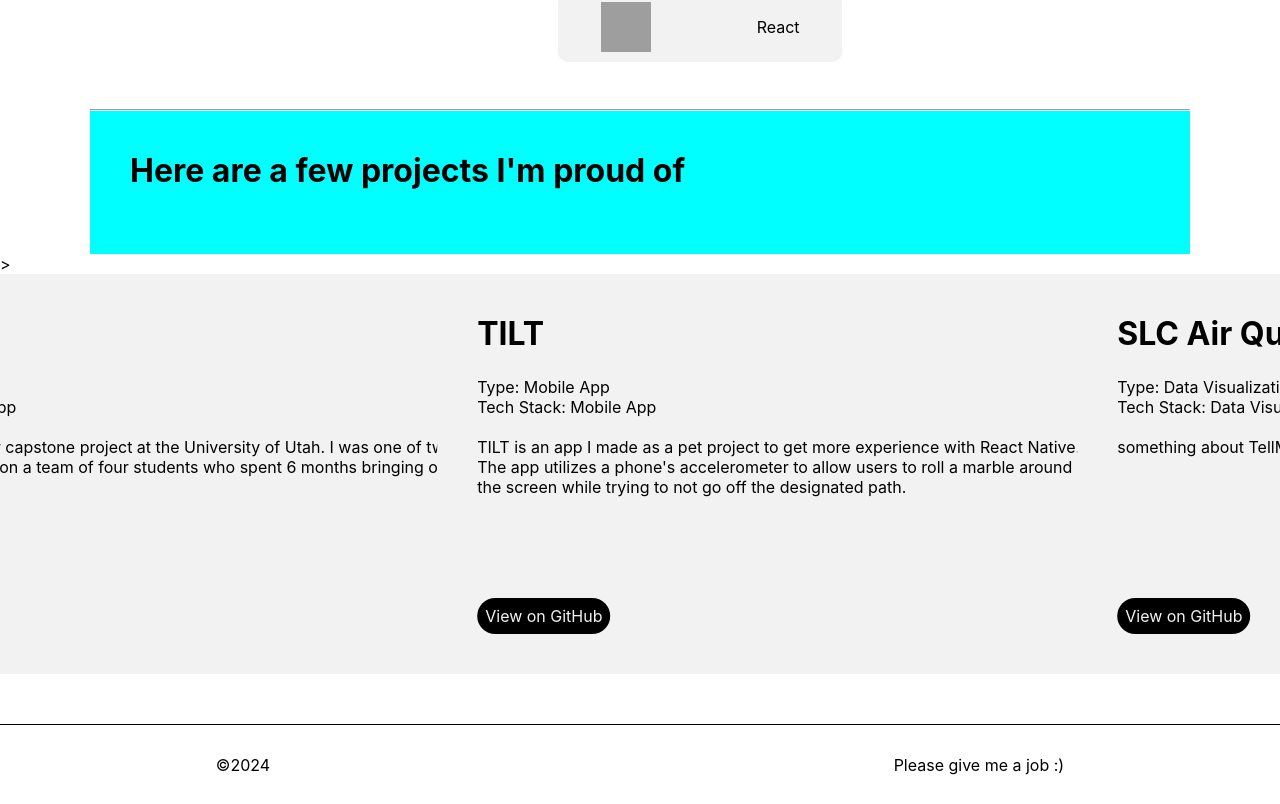
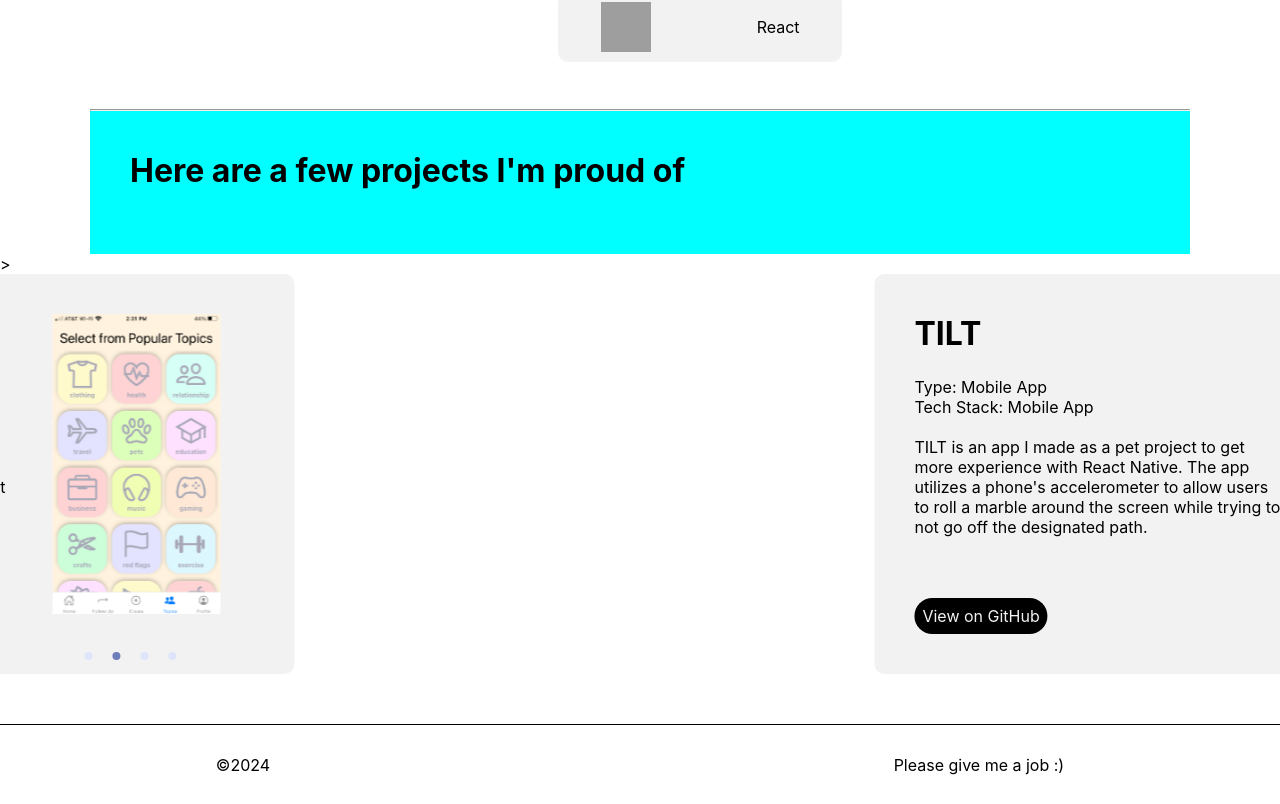
Before and after one commit to johnstevens24/PersonalSite, a React (Create React App) app in the folder personal-site/: page / in a window 1280 px wide. Shown: the part 793-1597 px from the top of the page. Built offline with nearby package versions, Linux system fonts and the light colour scheme; grey boxes are pictures that could not be loaded.

Commit message:
got images in the project slides

```diff
--- a/personal-site/src/components/pages/Home/HomePage.js
+++ b/personal-site/src/components/pages/Home/HomePage.js
@@ -44,40 +44,32 @@ const HomePage = () => {
             type:"Mobile App",
             stack:"React Native/AWS",
             info:"TellMe was my senior capstone project at the University of Utah. I was one of two front end developers on a team of four students who spent 6 months bringing our idea to life.",
-            images:[],
-            link:""
+            images:[require("../../../assets/images/TellMeScreenshots/IMG_4305.PNG"), require("../../../assets/images/TellMeScreenshots/IMG_4306.PNG"), require("../../../assets/images/TellMeScreenshots/IMG_4310.PNG"), require("../../../assets/images/TellMeScreenshots/IMG_4311.PNG")],
+            link:"https://github.com/johnstevens24/TellMe"
         },
         {
             title:"TILT",
             type:"Mobile App",
             stack:"React Native/sqLite",
             info:"TILT is an app I made as a pet project to get more experience with React Native. The app utilizes a phone's accelerometer to allow users to roll a marble around the screen while trying to not go off the designated path.",
-            images:[],
-            link:""
+            images:[require("../../../assets/images/TiltScreenshots/IMG_4563.PNG"), require("../../../assets/images/TiltScreenshots/IMG_4564.PNG")],
+            link:"https://github.com/johnstevens24/Tilt"
         },
         {
             title:"SLC Air Quality",
             type:"Data Visualization",
             stack:"Jupyter Notebook (python pandas library)",
             info:"something about TellMe",
-            images:[],
-            link:""
-        },
-        {
-            title:"TellMe",
-            type:"",
-            stack:"",
-            info:"something about TellMe",
-            images:[],
-            link:""
+            images:[require("../../../assets/images/SLCAirQualityImages/Inversion.png"), require("../../../assets/images/SLCAirQualityImages/InversionMedianHHValue.png"), require("../../../assets/images/SLCAirQualityImages/WildfireSmokeImage.png")],
+            link:"https://github.com/johnstevens24/MobileAirQuality"
         }
     ]
 
     const responsive = {
         0: { items: 1 },
-        1000: { items: 2, itemsFit:'contain' },
-        2000: { items: 3, itemsFit:'contain' },
-        3000: { items: projects.length, itemsFit:'contain' } // This ensures all projects are shown at once on wider screens
+        1500: { items: 2, itemsFit:'contain' },
+        2200: { items: 3, itemsFit:'contain' },
+        2900: { items: projects.length, itemsFit:'contain' } // This ensures all projects are shown at once on wider screens
     };
 
     return(
@@ -166,7 +158,7 @@ const HomePage = () => {
                 </Carousel> */}
                 <AliceCarousel
                     animationEasingFunction='linear'
-                    autoPlay={autoPlay}
+                    autoPlay={true}
                     infinite={true}
                     animationDuration={18000}
                     responsive={responsive}
@@ -175,8 +167,8 @@ const HomePage = () => {
                     disableDotsControls={true} // Hide dots navigation
                     autoPlayStrategy="all" // Ensure all items are considered in autoplay
                     onMouseEnter={() => console.log('entering')}
-                    onMouseLeave={() => setAutoPlay(true)}
-                >
+                    onMouseLeave={() => setAutoPlay(true)}>
+
                     {
                         projects.map((project, index) => (
                             <div key={index} className='projectSlide'>
@@ -187,11 +179,18 @@ const HomePage = () => {
                                     <br/>
                                     <p>{project.info}</p>
                                     <div style={{flex:1}}/>
-                                    <a href="">View on GitHub</a>
+                                    <a href={project.link} target="_blank" rel="noopener noreferrer">View on GitHub</a>
+                                </div>
+                                <div className='projectSlideImages'>
+                                    <AliceCarousel autoPlay={true} disableButtonsControls={true} animationDuration={1000} infinite={true} autoPlayInterval={5000}>
+                                        {project.images.map((image, index) => (
+                                            <div style={{ display: 'flex', justifyContent: 'center', alignItems: 'center', height: '100%' }}>
+                                                <img src={image} style={{maxWidth:'100%', maxHeight:'300px', }}/>
+                                            </div>
 
-
+                                        ))}
+                                    </AliceCarousel>
                                 </div>
-
                             </div>
                         ))
                     }
--- a/personal-site/src/components/pages/Home/HomePageStyles.css
+++ b/personal-site/src/components/pages/Home/HomePageStyles.css
@@ -163,10 +163,13 @@ h2 {
     background-color: #f2f2f2;
     border-radius: 10px;
     padding:40px;
+    display: flex;
+    flex-direction: row;
 }
 
 .projectSlideInfo {
     height: 100%;
+    width: 60%;
     display: flex;
     flex-direction: column;
     justify-content: flex-start;
@@ -184,3 +187,13 @@ h2 {
     color: black;
     border: 1px solid black;
 }
+
+.projectSlideImages {
+    /* background-color: brown; */
+    width: 40%;
+    height: 100%;
+    display: flex;
+    flex-direction: row;
+    justify-content: center;
+    align-items: center;
+}
```
